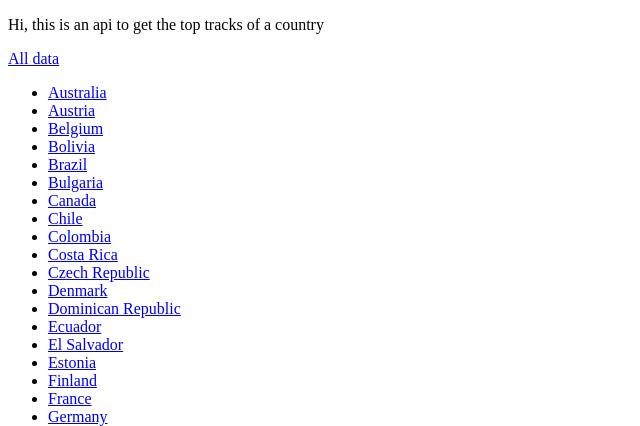
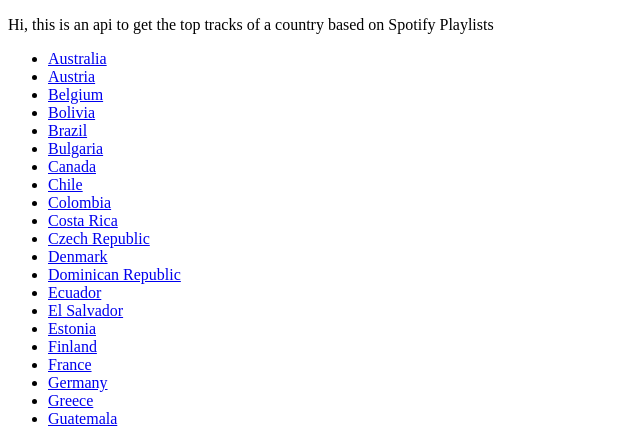
Before and after one commit to Mateus-Mannes/top-country-tracks-api, a Flask app: page / in a window 1280 px wide. Shown: the top 426 px of the page, without its empty margins (0-640 px from the left). Run offline with Flask 2, Linux system fonts and the light colour scheme.

Commit message:
deleting all option

```diff
--- a/templates/home.html
+++ b/templates/home.html
@@ -4,8 +4,7 @@
         <title>top tracks around the world</title>
     </head>
     <body>
-        <p>Hi, this is an api to get the top tracks of a country</p>
-        <p><a href="/all">All data</a></p>
+        <p>Hi, this is an api to get the top tracks of a country based on Spotify Playlists</p>
         <ul>
         {% for country in countries%}
                 <li><a href="/top-tracks-{{country}}">{{ country }}</a></li>
```
